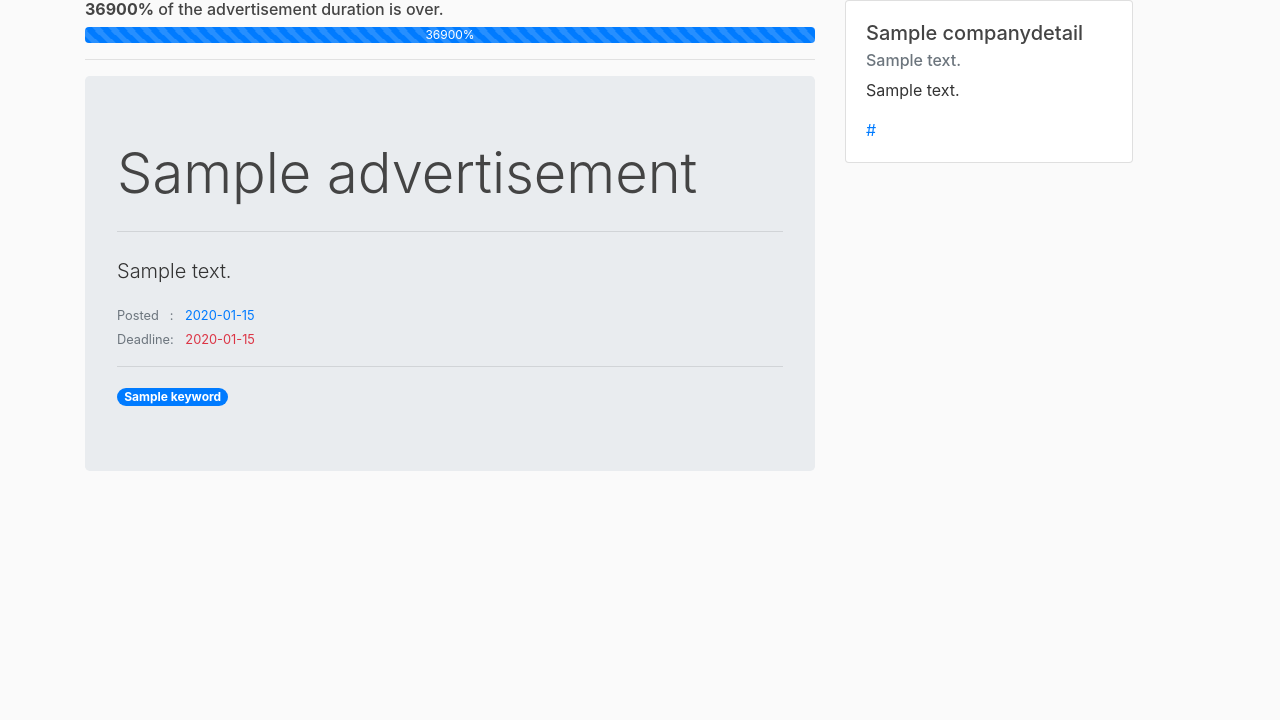
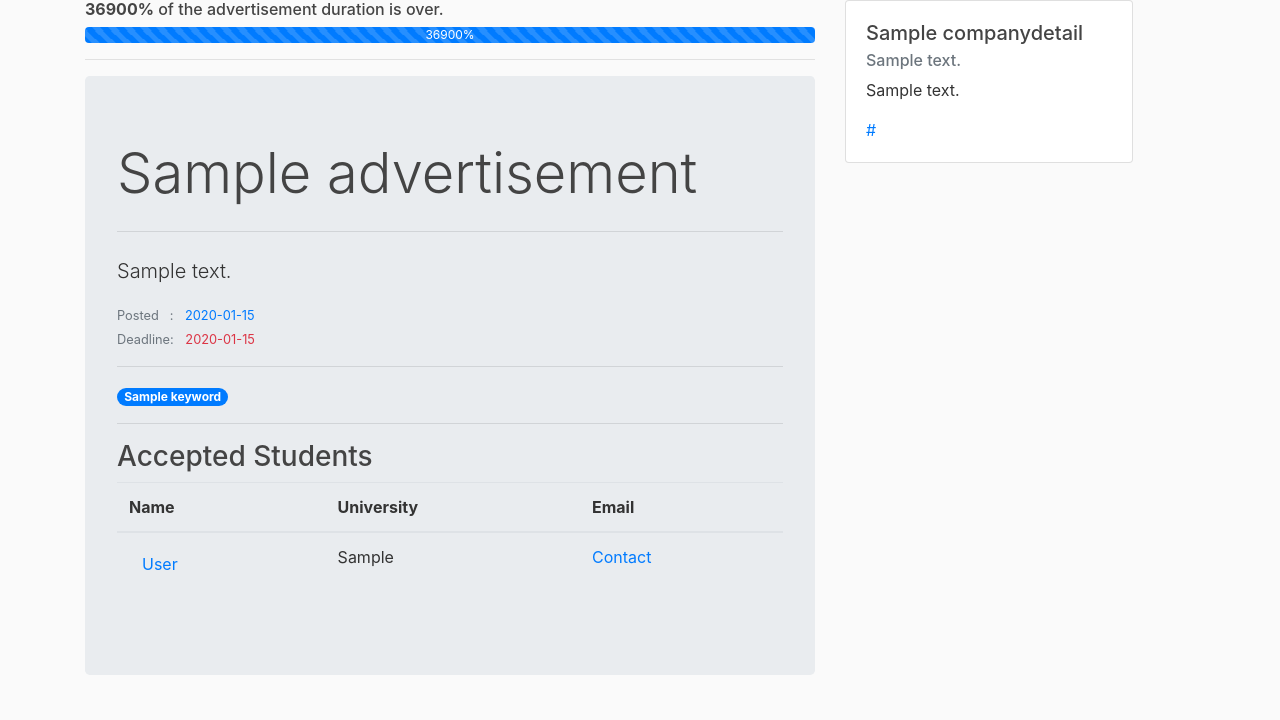
Before and after one commit to alihantutuk/PlacementForStudents, a Flask app: page /1/detail in a window 1280 px wide. Shown: the part 80-800 px from the top of the page. Run offline with Flask 2, Linux system fonts and the light colour scheme; a user stored in the database is signed in; tables that the repository leaves empty hold one stand-in row (values such as "Sample post"); some libraries are stand-ins or nearby versions.

Commit message:
Implement listing accepted students in advertisement detail

```diff
--- a/webapp/routes.py
+++ b/webapp/routes.py
@@ -148,8 +148,16 @@ def ad_detail(id):
     post["progress"]=int(position/interval*100)
     print(position,interval,post["progress"])
 
+    accepted_students = []
 
+    responses = webapp.db_models.Response.query.filter_by(advertisement_id=id).all()
 
+    for response in responses:
+        if response.answer == 1:
+            student = User.query.filter_by(id=response.user_id).first()
+            accepted_students.append(student)
+
+    post["accepted_students"] = accepted_students
 
     return render_template("adv_detail.html",post=post, comp=comp)
 
--- a/webapp/templates/adv_detail.html
+++ b/webapp/templates/adv_detail.html
@@ -46,6 +46,36 @@
 
                         {% endfor %}
               </form>
+    {% if current_user.is_authenticated %}
+        {% if current_user.username == post.username %}
+            {% if post.accepted_students|length > 0 %}
+                <hr>
+                <h3>Accepted Students</h3>
+
+               <table class="table table-hover">
+                <thead>
+                  <tr>
+                    <th>Name</th>
+                    <th>University</th>
+                    <th>Email</th>
+                  </tr>
+                </thead>
+                <tbody>
+                  {% for student in post.accepted_students %}
+                      <tr>
+                        <td><a type="button" class="btn" href="/student/{{ student.username }}">{{ student.student_details.name_surname }}</a></td>
+                        <td>{{ student.student_details.university }}</td>
+                        <td><a href="mailto:{{ student.email }}">Contact</a></td>
+                      </tr>
+                  {% endfor %}
+
+                </tbody>
+              </table>
+
+            {% endif %}
+        {% endif %}
+    {% endif %}
+
     </div>
 </div>
 
```
Also changed, not shown: whiteboxtest.py (added).
